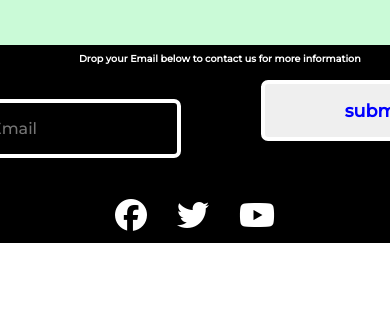
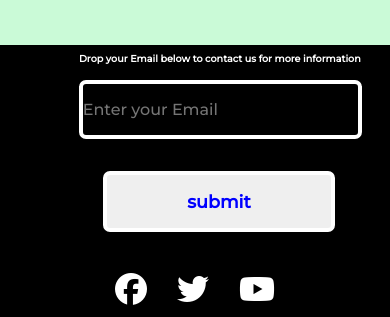
Before and after one commit to Tochidboy/sony, a plain HTML site: page index.html in a window 390 px wide. Shown: the part 3725-4042 px from the top of the page. Before the commit the page ends 3968 px from the top, so only its background shows below. Drawn offline with nearby package versions, Linux system fonts and the light colour scheme.

Commit message:
Update styles.css

```diff
--- a/css/styles.css
+++ b/css/styles.css
@@ -371,7 +371,7 @@ margin: 0;
  padding-right: 10px;
 }
 
-  orm{
+  form{
   display: block;
   text-align: center;
 }
```
